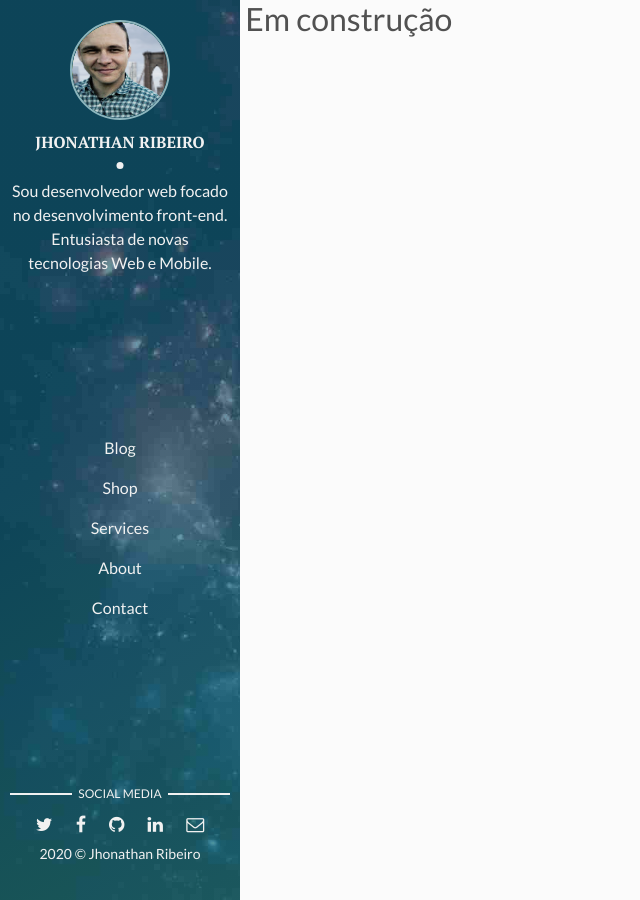
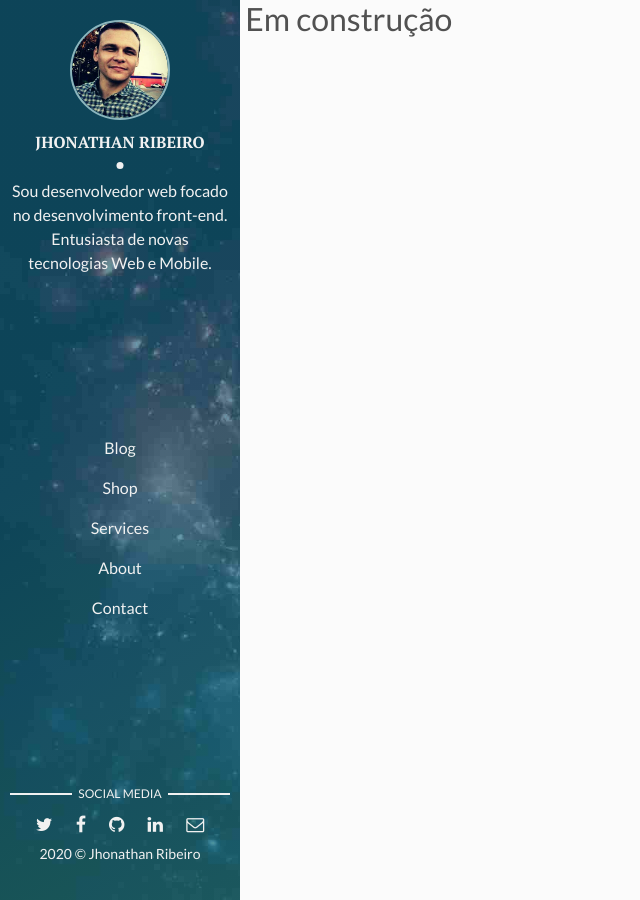
Before and after one commit to JhonathanRibeiro/blog, a Jekyll site: the page built from pages/about.html, in a window 1280 px wide. Shown: the whole page, without its empty margins (0-640 px from the left). Built offline with Jekyll 4.4.1, drawn with Linux system fonts in a browser that asks for light colours.

Commit message:
altered photo author

```diff
--- a/_config.yml
+++ b/_config.yml
@@ -12,7 +12,7 @@ site-twitter: #if your site has a twitter account, enter it here
 
 # Author Settings
 author: Jhonathan Ribeiro # add your name
-author-img: jhonathan.png # add your photo
+author-img: jhonathan.jpg # add your photo
 img-openGraph: woman-using-notebook-for-home-working.jpg
 about-author: Sou desenvolvedor web focado no desenvolvimento front-end. Entusiasta de novas tecnologias Web e Mobile.
 
--- a/_data/author.yml
+++ b/_data/author.yml
@@ -1,4 +1,4 @@
 author: <span id="blog-txt">Blog</span>Jhonathan Ribeiro
-author-img: jhonathan.png
+author-img: jhonathan.jpg
 about-author: Sou desenvolvedor web focado no desenvolvimento front-end.
   Entusiasta de novas tecnologias Web e Mobile.
--- a/_layouts/contact.html
+++ b/_layouts/contact.html
@@ -7,7 +7,7 @@ layout: layout-bootstrap
             <div class="cover-author-image">
                 <a href="{{site.baseurl}}/"><img
                         src="{{site.baseurl}}/assets/img/{% if site.author-img %}{{site.author-img}}{% endif %}"
-                        alt="{{site.author}}"></a>
+                        alt="{{site.author}}&nbsp; ── {{site.description}}"></a>
             </div>
             <div class="author-name">{{site.author}}</div>
             <p>{{site.about-author}}</p>
--- a/pages/about.html
+++ b/pages/about.html
@@ -2,7 +2,7 @@
 layout: contact
 permalink: '/about.html'
 url: https://jhonathanribeiro.netlify.app
-img: /assets/img/jhonathan.png
+img: /assets/img/jhonathan.jpg
 description: Bem vindo ao meu blog.
 ---
 <h2>&nbsp;Em construção</h2>
```
Also changed, not shown: assets/img/favicon/favicon.ico, assets/img/jhonathan.jpg.
